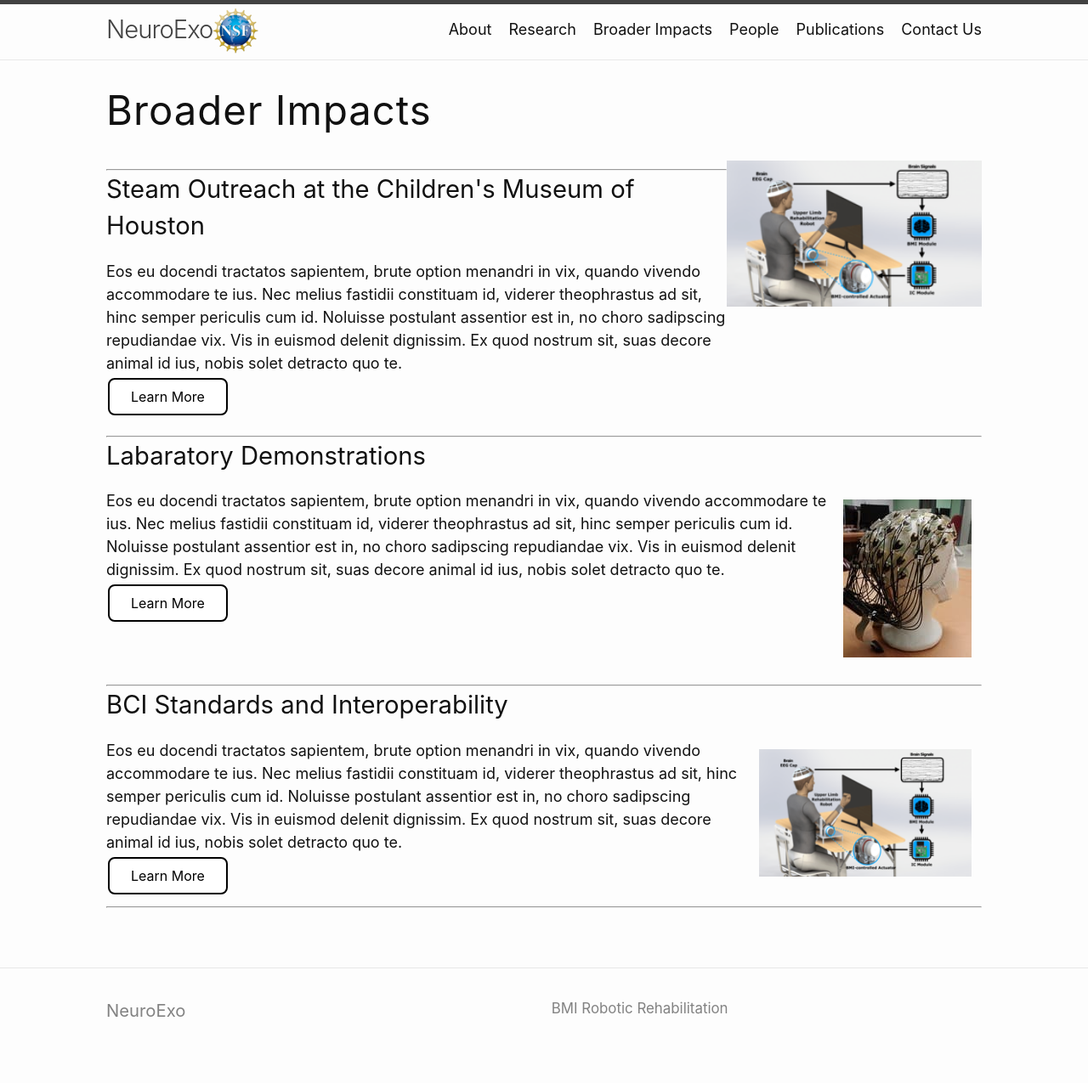
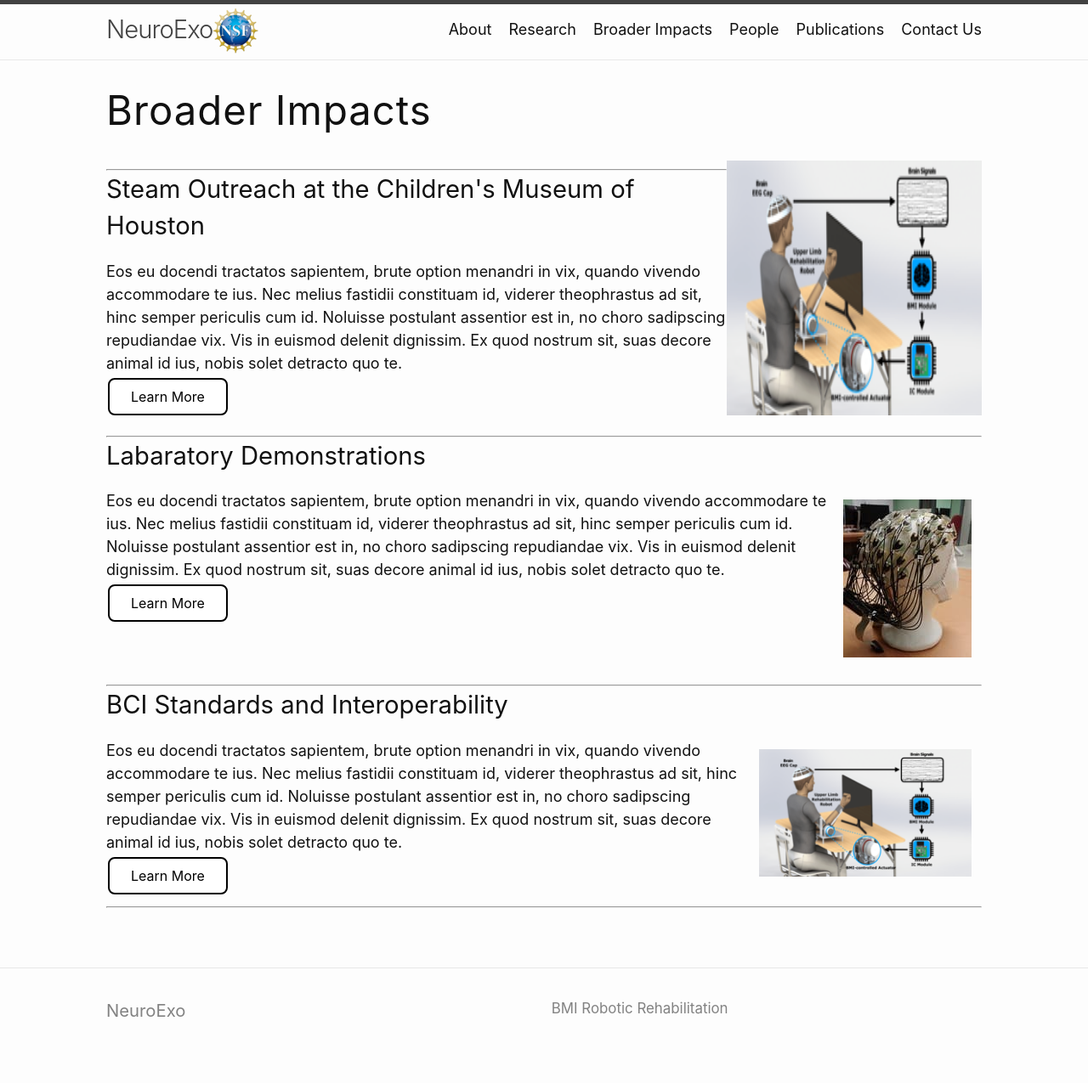
Before and after one commit to arcraik/neuroexo-website, a Jekyll site: the page built from impacts.md, in a window 1280 px wide. Shown: the whole page at 85% size. Built offline with Jekyll 4.4.1, drawn with Linux system fonts in a browser that asks for light colours.

Commit message:
Update impacts.md

```diff
--- a/impacts.md
+++ b/impacts.md
@@ -3,7 +3,7 @@ layout: page
 title: Broader Impacts
 permalink: /impacts/
 ---
-<img src="/assets/newfigure.png" alt="Test" align="right" width="300" />
+<img src="/assets/newfigure.png" alt="Test" align="right" width="300" height="300" />
 <div class="section" align="left">
 <hr>
 <h3>Steam Outreach at the Children's Museum of Houston</h3>
```
